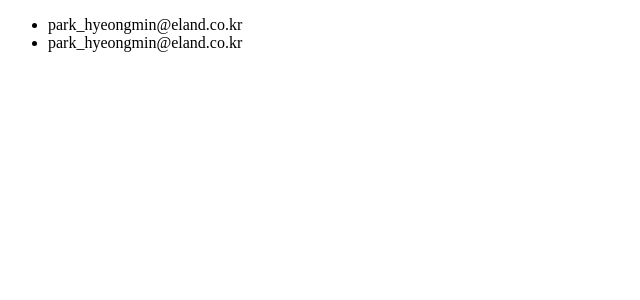
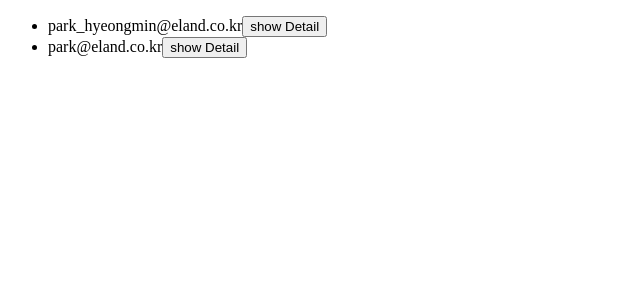
Before and after one commit to AbelPark/udemy-next, a Next.js app: page /feedback in a window 1280 px wide. Shown: the top 300 px of the page, without its empty margins (0-640 px from the left). Built offline with nearby package versions, Linux system fonts and the light colour scheme.

Commit message:
동적 API 라우트 추가

```diff
--- a/data/feedback.json
+++ b/data/feedback.json
@@ -6,7 +6,7 @@
   },
   {
     "id": "2022-12-13T06:34:38.641Z",
-    "email": "park_hyeongmin@eland.co.kr",
+    "email": "park@eland.co.kr",
     "text": "123234234234"
   }
 ]
--- a/pages/feedback/index.tsx
+++ b/pages/feedback/index.tsx
@@ -1,21 +1,36 @@
-import { buildFeedbackPath, extractFeedback } from "../api/feedback.js";
+import axios from "axios";
+import { useState } from "react";
+import { buildFeedbackPath, extractFeedback } from "../api/feedback";
 
 export default function FeedbackPage(props: any) {
-  console.log(props.feedbackItems);
+  const [feedbackData, setFeedbackData]: any = useState();
+  async function loadFeedbackHandler(id: string) {
+    const { data } = await axios.get(`/api/feedback/${id}`); // /api/some-feedback-id
+    setFeedbackData(data.feedback);
+  }
 
   return (
-    <ul>
-      {props.feedbackItems.map((item: any) => {
-        return <li key={item.id}>{item.email}</li>;
-      })}
-    </ul>
+    <>
+      {feedbackData && <p>{feedbackData.email}</p>}
+      <ul>
+        {props.feedbackItems.map((item: any) => {
+          return (
+            <li key={item.id}>
+              {item.email}
+              <button onClick={loadFeedbackHandler.bind(null, item.id)}>
+                show Detail
+              </button>
+            </li>
+          );
+        })}
+      </ul>
+    </>
   );
 }
 
 export async function getStaticProps() {
   const filePath = buildFeedbackPath();
   const data = extractFeedback(filePath);
-  console.log(data);
 
   return {
     props: {
```
Also changed, not shown: pages/api/feedback/index.js (renamed from pages/api/feedback.js).
